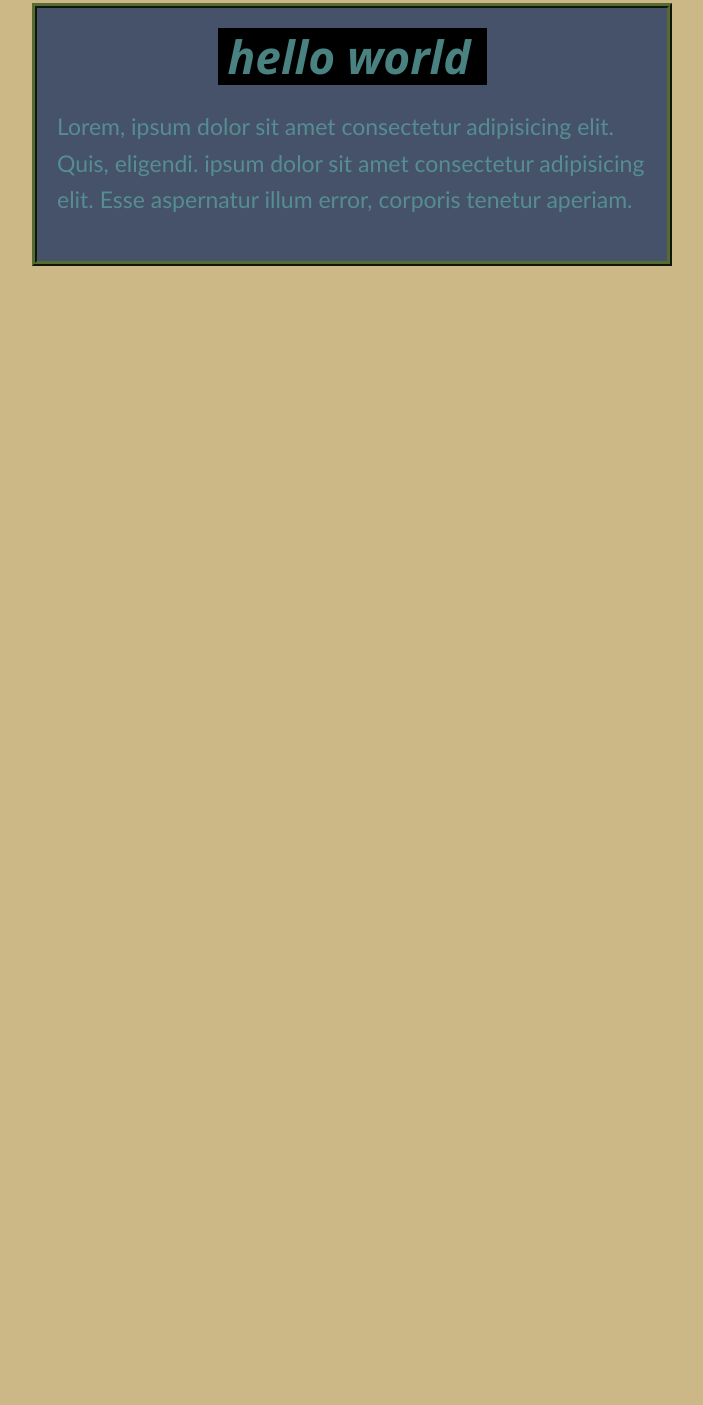
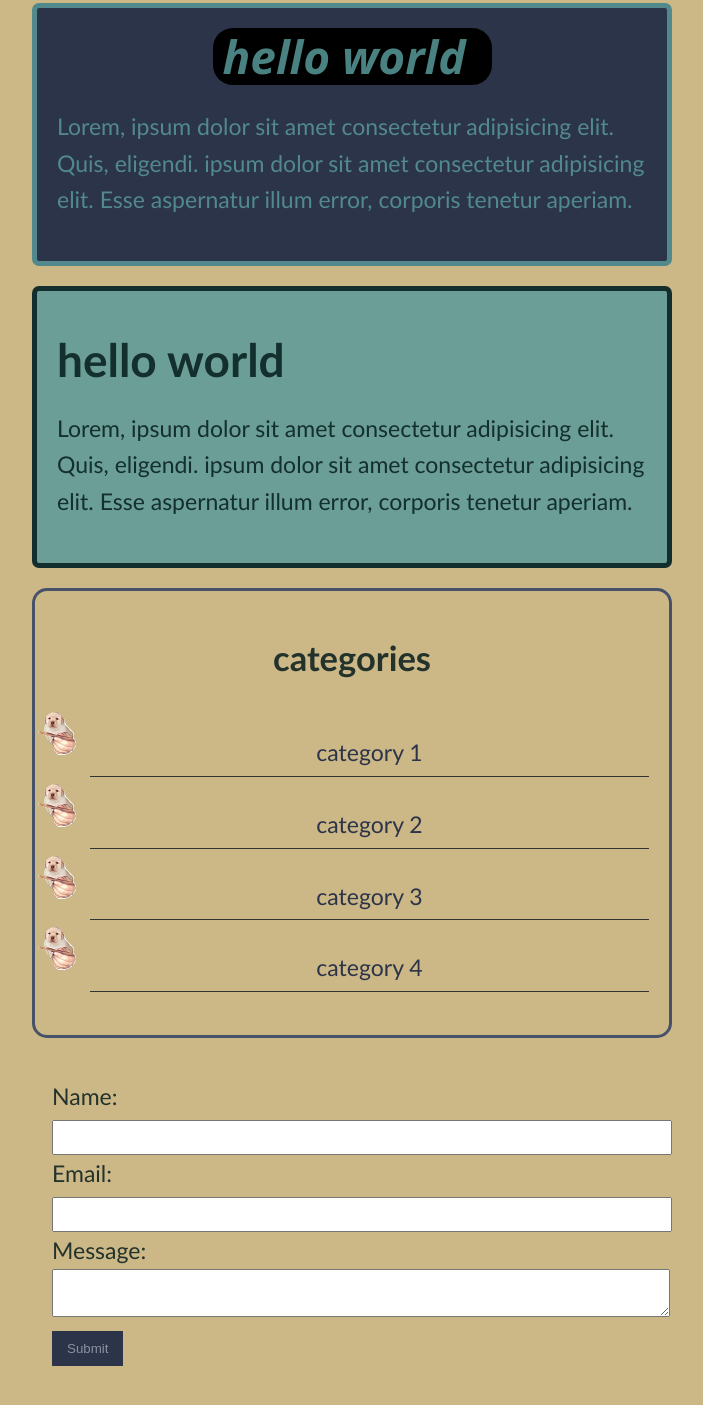
Before and after one commit to zioForas/css-test-1, a plain HTML site: page csscheatsheet/index.html in a window 1280 px wide. Shown: the part 61-1466 px from the top of the page, without its empty margins (288-991 px from the left). Before the commit the page ends 800 px from the top, so only its background shows below. Drawn offline with Linux system fonts and the light colour scheme.

Commit message:
update 2#

```diff
--- a/csscheatsheet/css/style.css
+++ b/csscheatsheet/css/style.css
@@ -4,6 +4,9 @@
     padding: 0;
 }
 */
+
+
+
 body{
     background-color: #CCB787;
     color: #031a1ad7;
@@ -19,6 +22,25 @@ body{
     line-height: 1.6em;
     margin:0px ;
 }
+
+a{
+    text-decoration: none;
+    color: #2c3449;
+}
+
+a:hover{
+    color:#589999d7 ;
+    font-weight: 800;
+}
+
+a:active{
+    color:rebeccapurple ;
+}
+
+/*a:visited{
+    color: purple;
+}*/
+
 .container{
     width: 50%;
     height:auto;
@@ -37,8 +59,10 @@ body{
     */
 
 
-    border:5px darkolivegreen solid;
-    border-style:ridge;
+    border:5px;
+    background-color: #2c3449;
+    border-style:solid;
+    border-radius: 7px;
 
     padding: 20px;
     margin-top: 10%
@@ -53,7 +77,91 @@ margin:auto;
     font-style: italic;
     text-decoration:wavy;
     background-color: black;
-    width:249px ;
+    border-radius: 20px;
+    width:259px ;
     padding: 10px;
+   /* text-transform: uppercase; */
+   /*word-spacing: 1em; more space between each word*/
+
 
 }
+
+.box-2{
+    border:5px;
+    background-color: #589999d7;
+    border-style:solid;
+    border-radius: 7px;
+    padding:20px;
+    margin:20px 0;
+
+}
+
+.categories{
+
+    border:3px #46516A solid;
+    padding:20px;
+    border-radius: 15px;
+    margin:20px 0;
+}
+.categories h2 {
+
+text-align: center;
+
+}
+.categories ul{
+
+text-align: center;
+padding: 0;
+padding-left: 35px;
+list-style: none;
+
+}
+
+.categories li{
+    padding-bottom: 5px;
+    border-bottom:solid 1px #333;
+    list-style-image: url("/csscheatsheet/images/check.png");
+}
+
+
+
+
+
+/*targets all form */
+.my-form{
+    padding:20px ;
+}
+/*Targets all fields of form*/
+.my form .form-group{
+padding-bottom: 15px;
+}
+/*Targets all label inside field */
+.my-form label{
+    display:block;
+}
+/*Targets all inputs not for ex. textarea*/    /*Targets Only editable Textarea*/
+.my-form input[type="text"],                               .my-form textarea {
+   padding: 8px;
+   width: 100%;
+}
+
+.my-form input[type="Email"] {
+   padding: 8px;
+   width: 100%;
+}
+
+.my-form input[type="submit"] {
+    background-color: #2c3449;
+    color: #8b91a0;
+    padding:10px 15px;
+    border:none;
+
+}
+.my-form input[type="submit"]:hover{
+    color:#589999d7 ;
+    font-weight: 800;
+}
+.my-form input[type="submit"]:active{
+    color:rebeccapurple ;
+    font-weight: 800;
+}
--- a/csscheatsheet/index.html
+++ b/csscheatsheet/index.html
@@ -14,6 +14,48 @@
           aspernatur illum error, corporis tenetur aperiam.
         </p>
       </div>
+      <div class="box-2">
+        <h1>hello world</h1>
+        <p>
+          Lorem, ipsum dolor sit amet consectetur adipisicing elit. Quis,
+          eligendi. ipsum dolor sit amet consectetur adipisicing elit. Esse
+          aspernatur illum error, corporis tenetur aperiam.
+        </p>
       </div>
+      <div class="categories">
+        <h2>categories</h2>
+        <ul>
+          <li><a href="#">category 1</a></li>
+          <li><a href="#">category 2</a></li>
+          <li><a href="#">category 3</a></li>
+          <li><a href="#">category 4</a></li>
+        </ul>
+      </div>
+
+      <form class="my-form">
+        <div class="form-group">
+          <label>Name: </label>
+          <input type="text" name="name" />
+        </div>
+
+        <div class="form-group">
+          <label>Email: </label>
+          <input type="Email" name="Email" />
+        </div>
+
+        <div class="form-group-">
+          <label>Message: </label>
+          <textarea name="Message"></textarea>
+        </div>
+
+          <input class="button" type="submit" value="Submit" name="" />
+      </form>
+    </div>
+    <!-- container-->
+
+    <div style="margin-top: 400px"></div>
+
+
+
   </body>
 </html>
```
Also changed, not shown: csscheatsheet/images/check.png (added). Lines whose indentation alone changed are shown as unchanged.
